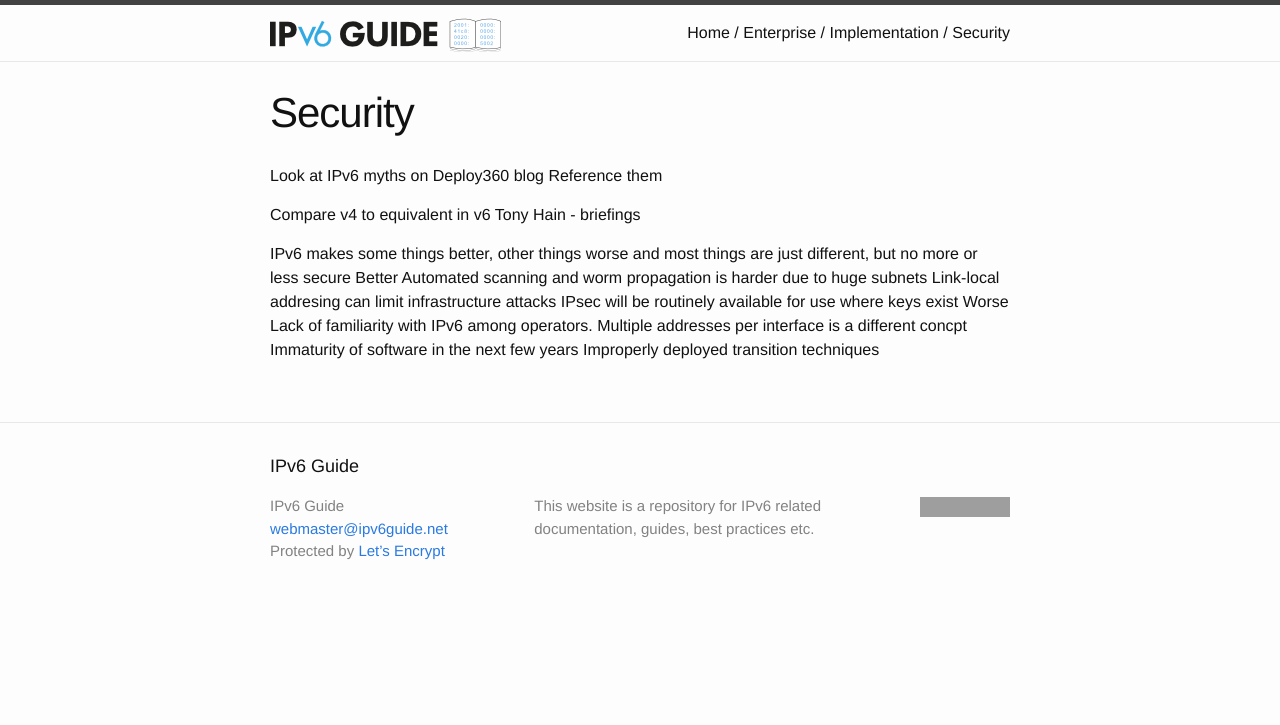
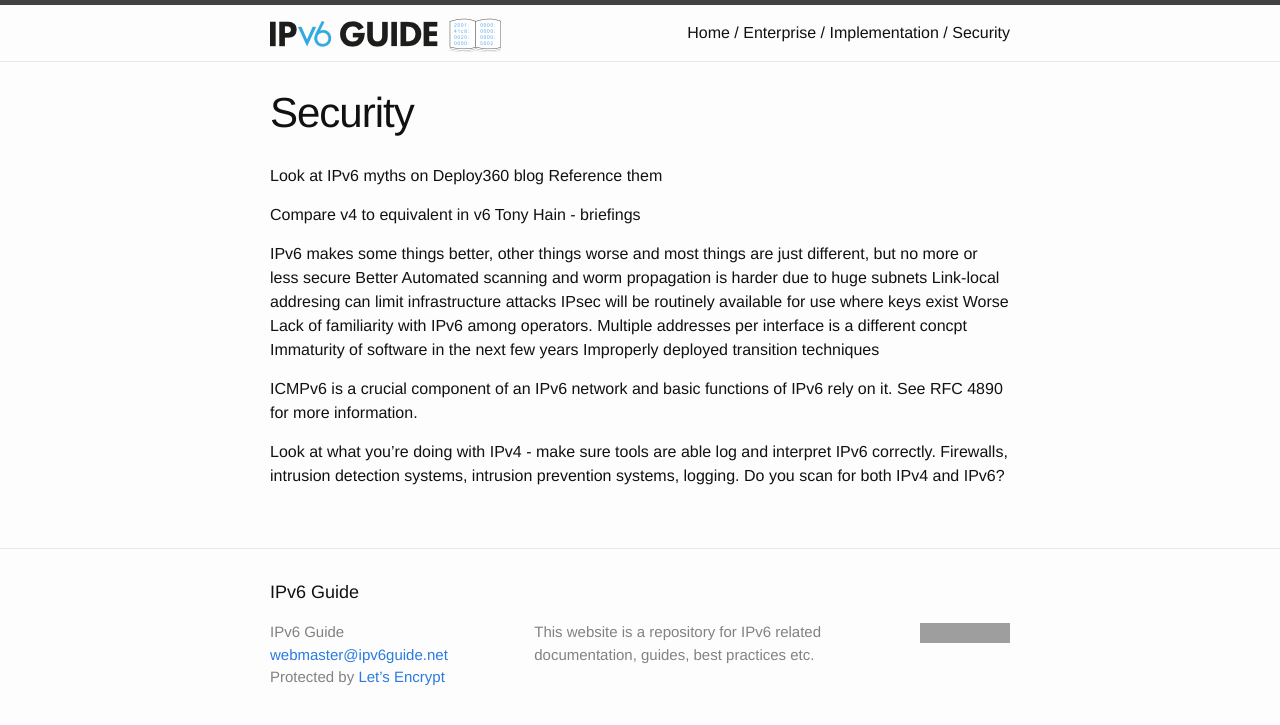
Before and after one commit to ipv6guide/ipv6guide.github.io, a Jekyll site: the page built from enterprise/implementation/security.md, in a window 1280 px wide. Shown: the top 725 px of the page. Built offline with Jekyll 4.4.1, drawn with Linux system fonts in a browser that asks for light colours; grey boxes are pictures that could not be loaded.

Commit message:
Update security.md

```diff
--- a/enterprise/implementation/security.md
+++ b/enterprise/implementation/security.md
@@ -18,3 +18,7 @@ Worse
   Multiple addresses per interface is a different concpt
   Immaturity of software in the next few years
   Improperly deployed transition techniques
+
+ICMPv6 is a crucial component of an IPv6 network and basic functions of IPv6 rely on it. See RFC 4890 for more information.
+
+Look at what you're doing with IPv4 - make sure tools are able log and interpret IPv6 correctly. Firewalls, intrusion detection systems, intrusion prevention systems, logging. Do you scan for both IPv4 and IPv6?
```
